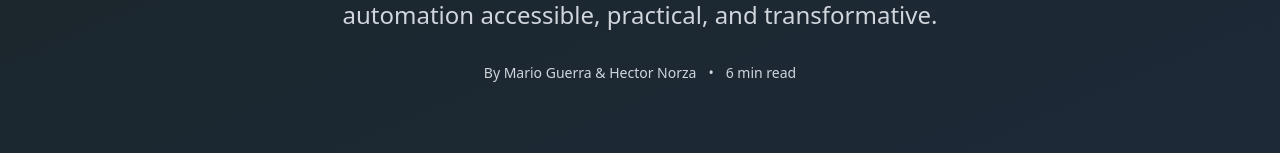
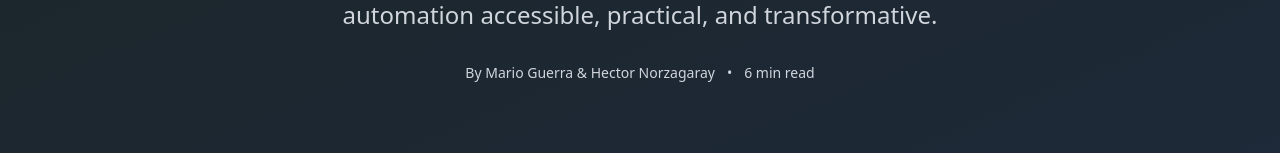
Before and after one commit to mario-guerra/ignitionai.xyz, a Next.js app: page /blog/introducing-ignitionai-sparking-intelligent-transformation in a window 1280 px wide. Shown: the part 457-610 px from the top of the page. Built offline with nearby package versions, Linux system fonts and the light colour scheme.

Commit message:
Correct author name to Hector Norzagaray
I will use my full last name to keep it consistent with the about me page

```diff
--- a/src/app/blog/introducing-ignitionai-sparking-intelligent-transformation/page.tsx
+++ b/src/app/blog/introducing-ignitionai-sparking-intelligent-transformation/page.tsx
@@ -27,7 +27,7 @@ const IntroducingIgnitionAI = () => {
               We&apos;re bridging the AI gap for small and medium businesses, making intelligent automation accessible, practical, and transformative.
             </p>
             <div className="flex items-center justify-center text-gray-300 text-sm">
-              <span>By Mario Guerra & Hector Norza</span>
+              <span>By Mario Guerra & Hector Norzagaray</span>
               <span className="mx-3">•</span>
               <span>6 min read</span>
             </div>
```
